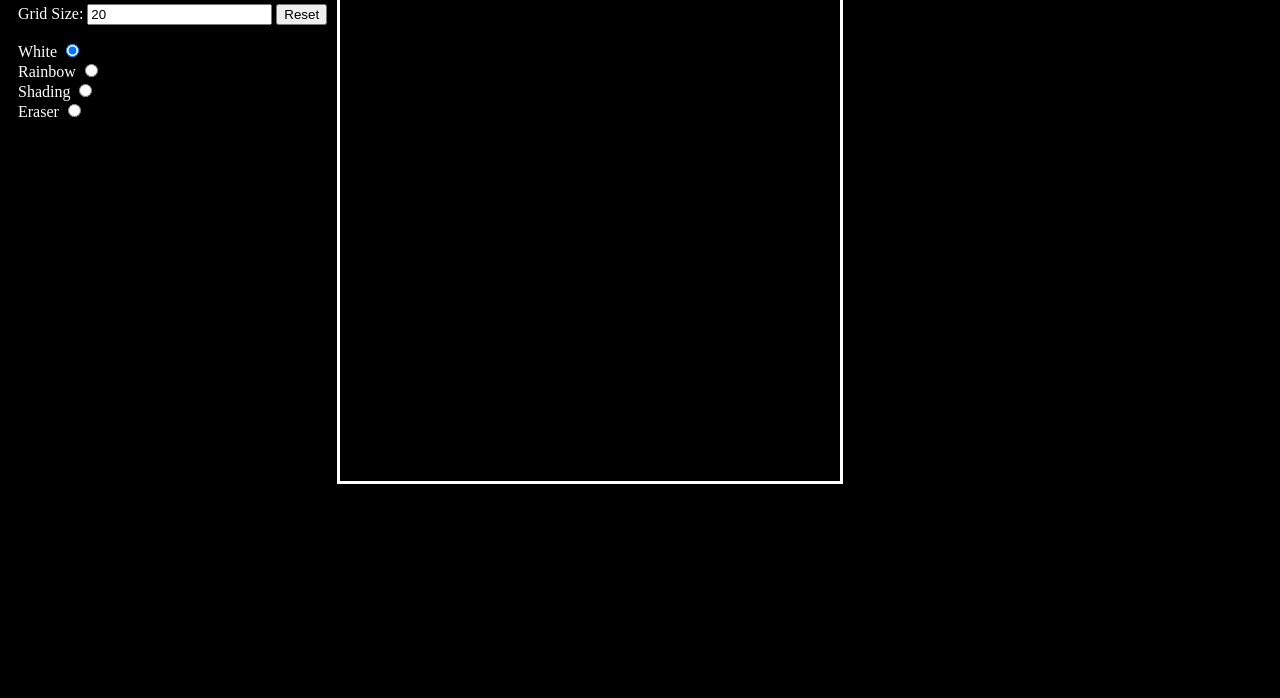
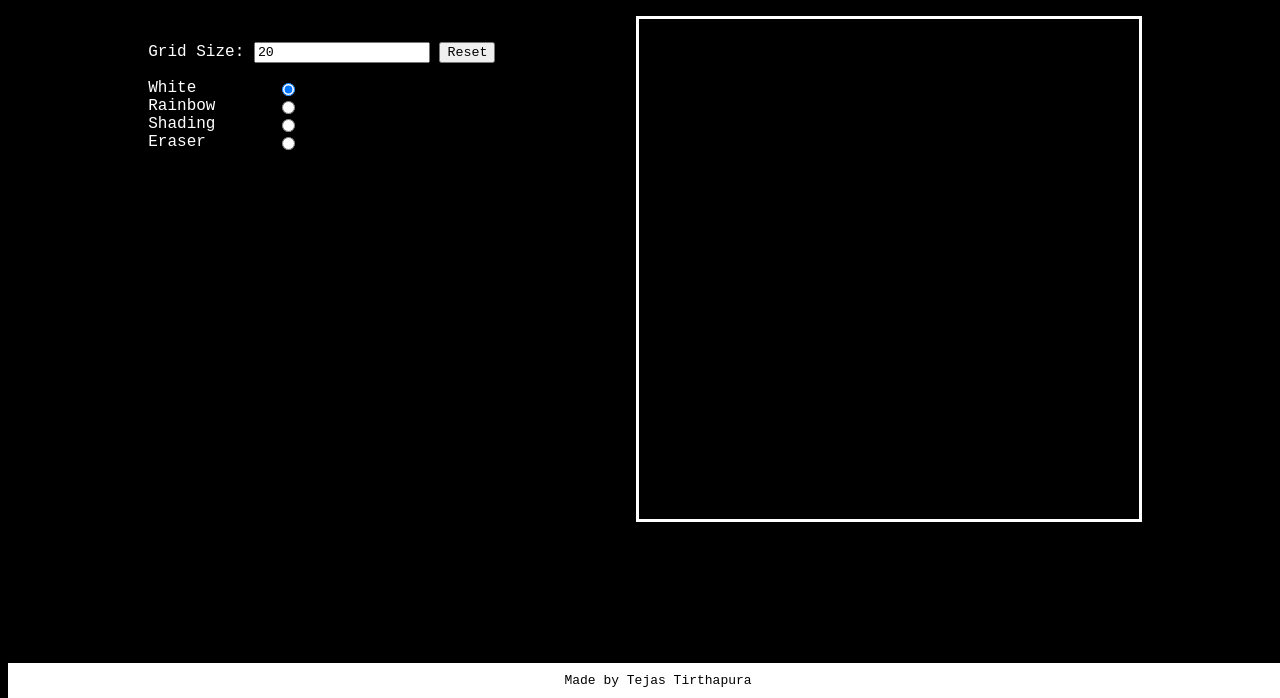
Before and after one commit to teja5t/etch-a-sketch, a plain HTML site: page index.html in a window 1280 px wide. Shown: the part 102-800 px from the top of the page. Drawn offline with Linux system fonts and the light colour scheme.

Commit message:
added some basic css

```diff
--- a/index.html
+++ b/index.html
@@ -12,21 +12,29 @@
         <div class="menu">
             <p>Grid Size: <input type="text" class="resize" value="20"> <button class="reset">Reset</button></p>
 
+            <ul class="brush-styles">
+                <li>
                     <label for="white">White</label>
                     <input type="radio" id="white" name="brush-style" value="white" checked />
-            <br>
+                </li>
+                <li>
                     <label for="rainbow">Rainbow</label>
                     <input type="radio" id="rainbow" name="brush-style" value="Rainbow" />
-            <br>
+                </li>
+                <li>
                     <label for="shading">Shading</label>
                     <input type="radio" id="shading" name="brush-style" value="shading" />
-            <br>
+                </li>
+                <li>
                     <label for="eraser">Eraser</label>
                     <input type="radio" id="eraser" name="brush-style" value="eraser" />
-            <br>
+                </li>
+            </ul>
+
         </div>
         <div class="container"></div>
         <script src="script.js"></script>
     </div>
+    <footer>Made by Tejas Tirthapura</footer>
 </body>
 </html>
--- a/script.js
+++ b/script.js
@@ -1,6 +1,24 @@
-let paint = (box) => box.style.backgroundColor = "white";
+window.addEventListener("mousedown", () => {
+    isClicked = true;
+});
+
+window.addEventListener("mouseup", () => {
+    isClicked = false;
+});
+
+let paint = (box) => {
+    if (isClicked) {
+        box.style.backgroundColor = "white"
+        box.style.opacity = 1;
+    }
+};
 
 function makeGrid(size) {
+    if (size > 200) {
+        alert("Grid size must be under 200!");
+        return;
+    }
+
     const grid = document.querySelector(".container");
     grid.innerHTML = "";
 
@@ -22,8 +40,10 @@ function makeGrid(size) {
 }
 
 document.querySelector("#white").addEventListener("change", () => paint = (box) => {
+    if (isClicked) {
         box.style.backgroundColor = "white";
         box.style.opacity = 1;
+    }
 })
 
 function getRandomColor() {
@@ -36,17 +56,23 @@ function getRandomColor() {
 }
 
 document.querySelector("#rainbow").addEventListener("change", () => paint = (box) => {
+    if (isClicked) {
         box.style.backgroundColor = getRandomColor();
         box.style.opacity = 1;
+    }
 })
 
 document.querySelector("#shading").addEventListener("change", () => paint = (box) => {
+    if (isClicked) {
         box.style.opacity -= 0.1;
+    }
 })
 
 document.querySelector("#eraser").addEventListener("change", () => paint = (box) => {
+    if (isClicked) {
         box.style.backgroundColor = "black";
         box.style.opacity = 1;
+    }
 })
 
 
--- a/styles.css
+++ b/styles.css
@@ -1,10 +1,29 @@
 * {
     color: white;
+    font-family: 'Courier New', Courier, monospace;
 }
 
 body {
     background-color: black;
 }
+
+
+h1 {
+    text-align: center;
+    font-size: 48px;
+}
+
+.brush-styles {
+    list-style-type: none;
+    padding: 0;
+    width: 150px;
+}
+
+li {
+    display: flex;
+    justify-content: space-between;
+}
+
 
 .resize {
     color: black;
@@ -16,6 +35,7 @@ body {
 
 .content {
     display: flex;
+    justify-content: space-evenly;
 }
 
 .menu {
@@ -36,3 +56,14 @@ body {
 .box {
     box-sizing: border-box;
 }
+
+footer {
+    text-align: center;
+    background-color: white;
+    color: black;
+    font-size: small;
+    position: fixed;
+    bottom: 0;
+    width: 100%;
+    padding: 10px;
+}
```
Lines whose indentation alone changed are shown as unchanged.
